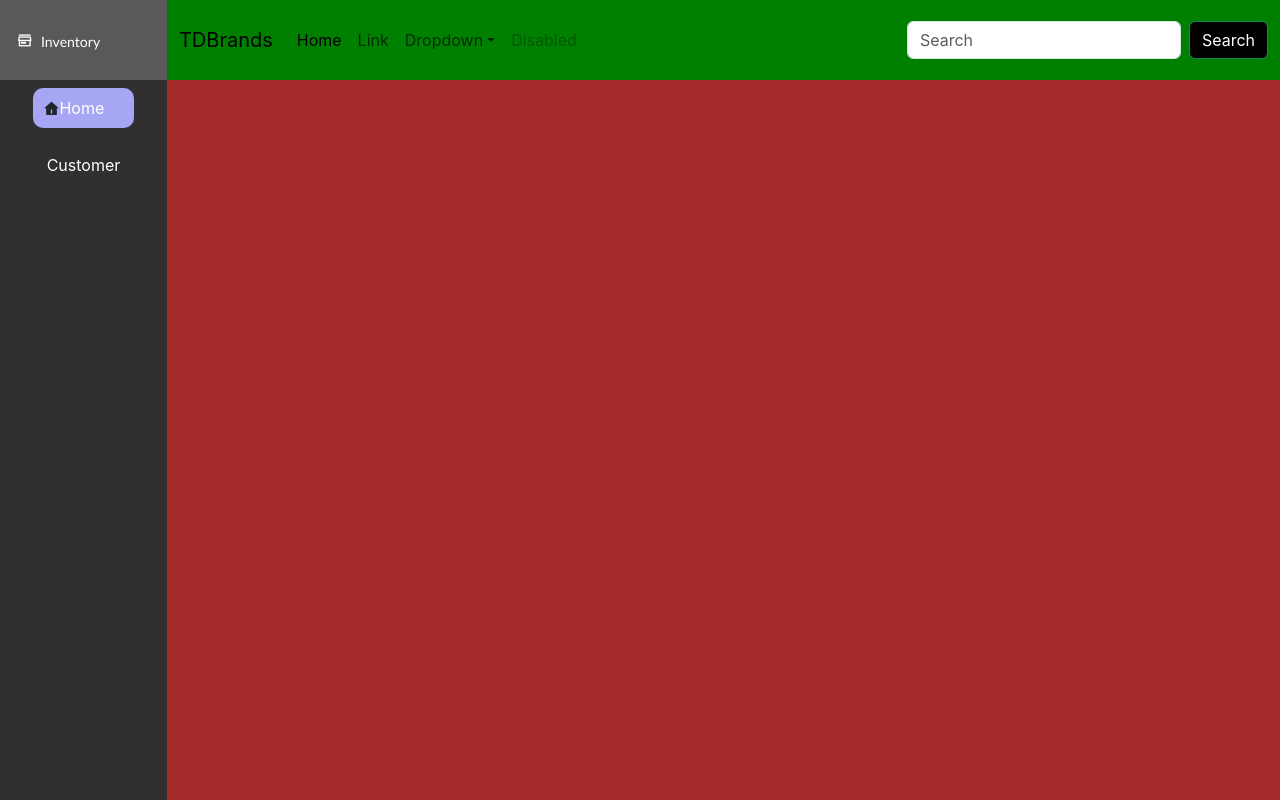
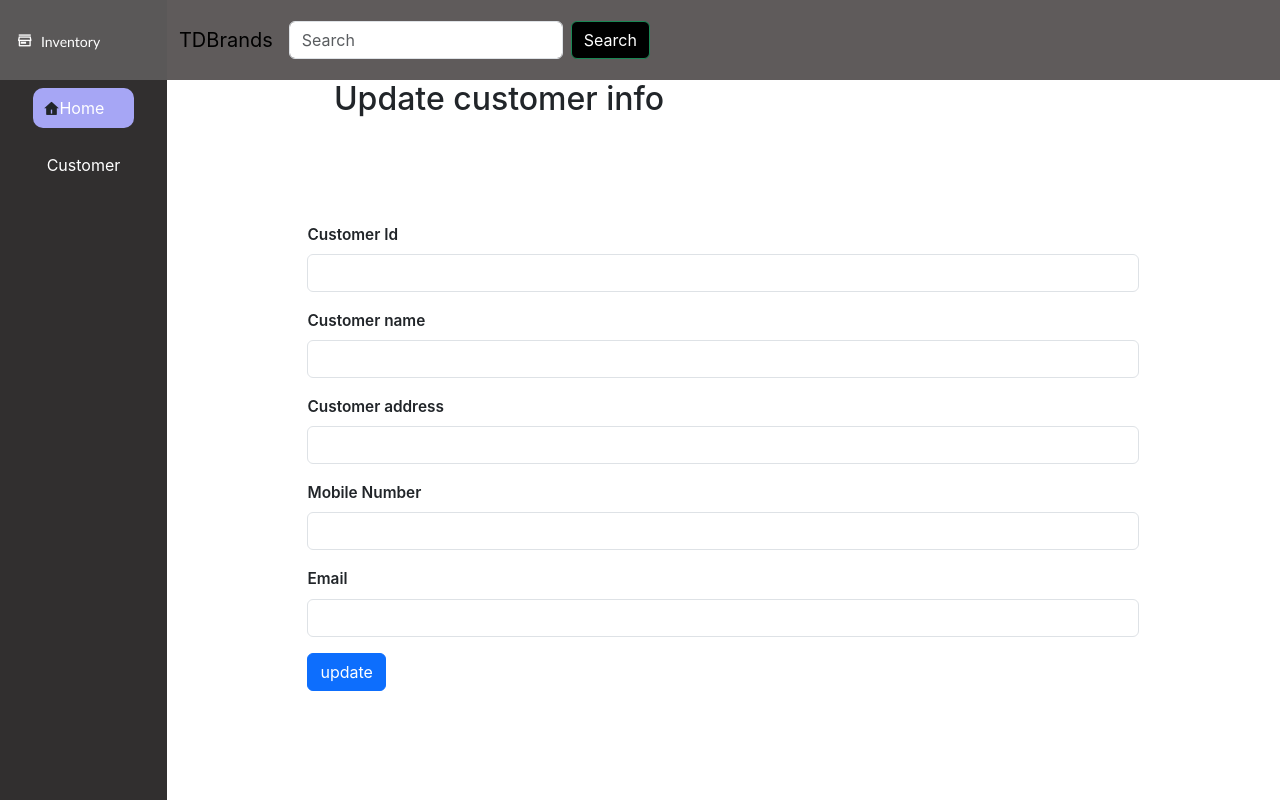
Before and after one commit to thushar-dasedu/inventory-frontend, a React (Create React App) app: page /update-customer/1 in a window 1280 px wide. Built offline with nearby package versions, Linux system fonts and the light colour scheme; no server answers.

Commit message:
second coomit

```diff
--- a/src/App.css
+++ b/src/App.css
@@ -15,7 +15,7 @@
    .content{
     height: calc(100vh - 10vh);
     width: 100% ;
-    background-color: brown;
+
 
   }
   .rightDiv{
--- a/src/App.js
+++ b/src/App.js
@@ -4,6 +4,7 @@ import CustomerInfo from './components/CustomerInfo';
 import InventoryComponent from './components/InventoryComponent';
 import Navbar from './components/Navbar';
 import CustomerInsertion from './components/CustomerInsertion';
+import UpdateCustomer from './components/UpdateCustomer';
 
 function App() {
   return (
@@ -17,7 +18,8 @@ function App() {
     <div className='content'>
     <Routes>
     <Route exact path='/customer-info' Component={CustomerInfo}></Route>
-    <Route exact path='/customer' Component={CustomerInsertion}></Route>
+    <Route exact path='/customer' Component={()=><CustomerInsertion title="New Customers" btnvalue="Submit"/> }/>
+    <Route exact path='/update-customer/:customerId' Component={()=><UpdateCustomer title='Update customer info' btnvalue='update' />} />
     </Routes>
    </div>
     </div>
--- a/src/components/CustomerInfo.css
+++ b/src/components/CustomerInfo.css
@@ -55,7 +55,24 @@
    font-weight: 600;
     font-size: 1.2vw;
  }
- td button{
-   margin-left: 25%;
-   padding: auto;
+ .action-td{
+   display: flex;
+   justify-content: space-evenly;
  }
+.action-btn   button{
+ margin: auto;
+ padding: auto;
+ border: none;
+
+ }
+
+ .ri-delete-bin-6-fill{
+   color: red;
+   height: 20%;
+ }
+ .ri-delete-bin-6-fill:hover{
+   scale: 1;
+ }
+ .ri-edit-2-fill{
+   color: rgb(134, 134, 248);
+ }
--- a/src/components/CustomerInfo.js
+++ b/src/components/CustomerInfo.js
@@ -19,6 +19,15 @@ const CustomerInfo = () => {
          getCustomerData();
 
     },[])
+const onDelete = (customerId)=>{
+  if(window.confirm("Are you  sure want to delete customer detail?"))
+   API.delete(`/customer/delete-customer-by/${customerId}`)
+
+  .then(()=>{
+    getCustomerData();
+  })
+}
+
   return (
      <div className="customer-container">
     <div className="head"><h1>Customer Details</h1> <button  className='buton'><Link to='/customer'>New</Link></button></div>
@@ -39,15 +48,15 @@ const CustomerInfo = () => {
     {
         APIdata.map((data)=>{
             return(
-                <tr>
+                <tr key={data.customerId}>
                     <td>{data.customerId}</td>
                     <td>{data.customerName}</td>
                     <td>{data.customerAddress}</td>
                     <td>{data.mobileNumber}</td>
                     <td>{data.email}</td>
-                    <td>
-                      <td><button> edit</button></td>
-                      <td><button> delete</button></td>
+                    <td className='action-td'>
+                      <div className='action-btn'><button  > <Link to={`/update-customer/${data.customerId}`}><i class="ri-edit-2-fill"></i></Link></button></div>
+                      <div className='action-btn' ><button onClick={()=> onDelete(data.customerId)}> <i class="ri-delete-bin-6-fill"></i></button></div>
                     </td>
                 </tr>
             )
--- a/src/components/CustomerInsertion.js
+++ b/src/components/CustomerInsertion.js
@@ -2,7 +2,7 @@ import React, { useState } from "react";
 import "./CustomerInfo.css";
 import API from "../axios";
 
-const CustomerInsertion = () => {
+const CustomerInsertion = (props) => {
   const [customerName, setCustomerName] = useState("");
   const [customerAddress, setCustomerAddress] = useState("");
   const [mobileNumber, setMobileNumber] = useState("");
@@ -39,7 +39,7 @@ const CustomerInsertion = () => {
   return (
     <div className="customer-insert" style={{ height: "100%", width: "100%" }}>
       <div className="top">
-        <h2 className="h2">New Customer</h2>
+        <h2 className="h2">{props.title}</h2>
       </div>
       <div className="customer-form">
         <form>
@@ -120,7 +120,7 @@ const CustomerInsertion = () => {
             className="btn btn-primary"
             onClick={submitData}
           >
-            Submit
+           {props.btnvalue}
           </button>
 
           {  <div className="error">{errorMessage}</div>}
--- a/src/components/Navbar.js
+++ b/src/components/Navbar.js
@@ -2,36 +2,14 @@ import React from 'react'
 
 const Navbar = (props) => {
   return (
-    <nav className="navbar navbar-expand-lg    "  style={{background:'green', height:'10vh' }}>
+    <nav className="navbar navbar-expand-lg    "  style={{background:'rgb(95, 91, 91)', height:'10vh',color:'white',display:'flex',justifyContent:'space-around'}}>
     <div className="container-fluid">
       <a className="navbar-brand" href="/"> {props.title}</a>
       <button className="navbar-toggler" type="button" data-bs-toggle="collapse" data-bs-target="#navbarSupportedContent" aria-controls="navbarSupportedContent" aria-expanded="false" aria-label="Toggle navigation">
         <span className="navbar-toggler-icon"></span>
       </button>
       <div className="collapse navbar-collapse" id="navbarSupportedContent">
-        <ul className="navbar-nav me-auto mb-2 mb-lg-0">
-          <li className="nav-item">
-            <a className="nav-link active" aria-current="page" href="/">Home</a>
-          </li>
-          <li className="nav-item">
-            <a className="nav-link" href="/">Link</a>
-          </li>
-          <li className="nav-item dropdown">
-            <a className="nav-link dropdown-toggle" href="/" role="button" data-bs-toggle="dropdown" aria-expanded="false">
-              Dropdown
-            </a>
-            <ul className="dropdown-menu">
-              <li><a className="dropdown-item" href="/">ADD Product</a></li>
-              <li><a className="dropdown-item" href="/">Another action</a></li>
-              <li><hr className="dropdown-divider"/></li>
-              <li><a className="dropdown-item" href="/">Something else here</a></li>
-              <li> </li>
-            </ul>
-          </li>
-          <li className="nav-item">
-            <a className="nav-link disabled" aria-disabled="true">Disabled</a>
-          </li>
-        </ul>
+
         <form className="d-flex" role="search">
           <input className="form-control me-2" type="search" placeholder="Search" aria-label="Search"/>
           <button className="btn btn-outline-success" type="submit" style={{background:'black',color:'white'}}>Search</button>
--- /dev/null
+++ b/src/components/UpdateCustomer.js
@@ -0,0 +1,97 @@
+import React, { useEffect } from "react";
+import { useState } from "react";
+import API from "../axios";
+import { useParams } from "react-router-dom";
+const UpdateCustomer = (props) => {
+  const { customerId } = useParams();
+  const [customerData, setCustomerData] = useState({});
+  useEffect(() => {
+    const fetchCustomerData = async () => {
+      const response = await API.get(
+        `/customer/get-customer-by-id/${customerId}`
+      );
+      setCustomerData(response.data);
+    };
+    fetchCustomerData();
+  }, [customerId]);
+
+
+
+  return (
+    <div className="customer-insert" style={{ height: "100%", width: "100%" }}>
+      <div className="top">
+        <h2 className="h2">{props.title}</h2>
+      </div>
+      <div className="customer-form">
+        <form>
+          <div className="mb-3">
+            <label htmlFor="disabledTextInput" className="form-label">
+              Customer Id
+            </label>
+            <input
+              type="text"
+              value={customerData.customerId}
+              id="disabledTextInput"
+              className="form-control"
+            />
+          </div>
+          <div className="mb-3">
+            <label htmlFor="disabledTextInput" className="form-label">
+              Customer name
+            </label>
+            <input
+              type="text"
+               value={customerData.customerName}
+              id="disabledTextInput"
+              className="form-control"
+            />
+          </div>
+          <div className="mb-3">
+            <label htmlFor="disabledTextInput" className="form-label">
+              Customer address
+            </label>
+            <input
+              type="text"
+              value={customerData.customerAddress}
+              id="disabledTextInput"
+              className="form-control"
+            />
+          </div>
+          <div className="mb-3">
+            <label htmlFor="disabledTextInput" className="form-label">
+              {" "}
+              Mobile Number
+            </label>
+            <input
+              input
+              type="tel"
+              value={customerData.mobileNumber}
+              id="mobile_number"
+              className="form-control"
+              name="mobile_number"
+              pattern="[0-9]{10}"
+              required
+            />
+          </div>
+          <div className="mb-3">
+            <label htmlFor="disabledTextInput" className="form-label">
+              Email
+            </label>
+            <input
+              type="email"
+              value={customerData.email}
+              className="form-control"
+              id="email"
+              name="email"
+              required
+            />
+          </div>
+
+          <button className="btn btn-primary">{props.btnvalue}</button>
+        </form>
+      </div>
+    </div>
+  );
+};
+
+export default UpdateCustomer;
```
